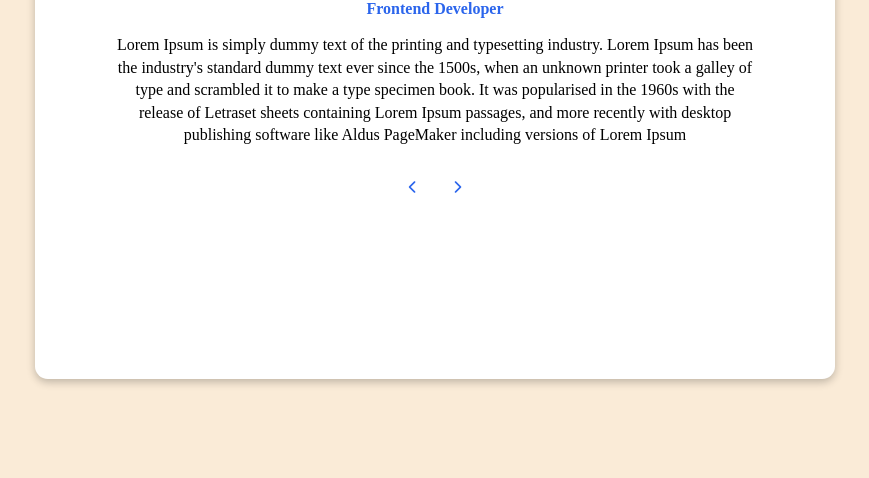
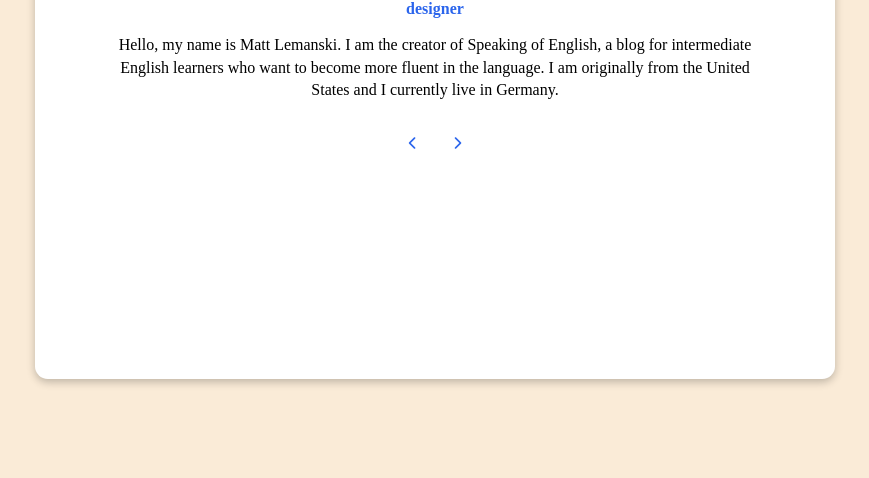
Before and after one commit to afshinaf/review, a plain HTML site: page index.html in a window 1280 px wide. Shown: the part 322-800 px from the top of the page, without its empty margins (205-1074 px from the left). Drawn offline with Linux system fonts and the light colour scheme.

Commit message:
[Enhancement] Make text of card dynamicly from array

```diff
--- a/index.html
+++ b/index.html
@@ -14,22 +14,22 @@
                 </div>
                 <article class="review">
                     <div class="image-container">
-                        <img src="./images/1.jpg" alt="person image" width="150" height="150" />
+                        <img src="./images/1.jpg" alt="person image" id="person-image" width="150" height="150" />
                     </div>
                     <div class="name">
-                        <h3> Barrie Wade </h3>
+                        <h3 id="name"> Barrie Wade </h3>
                     </div>
                     <div class="job">
-                        <h6> Frontend Developer </h6>
+                        <h6 id="job"> Frontend Developer </h6>
                     </div>
-                    <p class="description">
+                    <p class="description" id="info">
                         Lorem Ipsum is simply dummy text of the printing and typesetting industry. Lorem Ipsum has been the industry's standard dummy text ever since the 1500s, when an unknown printer took a galley of type and scrambled it to make a type specimen book.  It was popularised in the 1960s with the release of Letraset sheets containing Lorem Ipsum passages, and more recently with desktop publishing software like Aldus PageMaker including versions of Lorem Ipsum
                     </p>
                     <div class="button-container">
                         <button class="prev-btn">
                             <i class="fa-solid fa-chevron-left"></i>
                         </button>
-                        <button class="prev-btn">
+                        <button class="next-btn">
                             <i class="fa-solid fa-chevron-right"></i>
                         </button>
                     </div>
--- a/index.js
+++ b/index.js
@@ -0,0 +1,90 @@
+const reviews = [
+    {
+        id: 1,
+        name: 'Zach Hall',
+        job: 'designer',
+        image: '/images/1.jpg',
+        description: 'Hello, my name is Matt Lemanski. I am the creator of Speaking of English, a blog for intermediate English learners who want to become more fluent in the language. I am originally from the United States and I currently live in Germany.',
+    },
+    {
+        id: 2,
+        name: 'Ned Montgomery',
+        job: 'designer',
+        image: '/images/2.png',
+        description: 'Hello, my name is Matt Lemanski. I am the creator of Speaking of English, a blog for intermediate English learners who want to become more fluent in the language. I am originally from the United States and I currently live in Germany.',
+    },
+    {
+        id: 3,
+        name: 'Marlon Wood',
+        job: 'seller',
+        image: '/images/3.jpg',
+        description: 'Hello, my name is Matt Lemanski. I am the creator of Speaking of English, a blog for intermediate English learners who want to become more fluent in the language. I am originally from the United States and I currently live in Germany.',
+    },
+    {
+        id: 4,
+        name: 'Madeline Greenwood',
+        job: 'manager',
+        image: '/images/4.jpg',
+        description: 'Hello, my name is Matt Lemanski. I am the creator of Speaking of English, a blog for intermediate English learners who want to become more fluent in the language. I am originally from the United States and I currently live in Germany.',
+    },
+    {
+        id: 5,
+        name: 'Polly Jennings',
+        job: 'product manager',
+        image: '/images/5.jpg',
+        description: 'Hello, my name is Matt Lemanski. I am the creator of Speaking of English, a blog for intermediate English learners who want to become more fluent in the language. I am originally from the United States and I currently live in Germany.',
+    },
+    {
+        id: 6,
+        name: 'andrew mead',
+        job: 'developer',
+        image: '/images/6.jpg',
+        description: 'Hello, my name is Matt Lemanski. I am the creator of Speaking of English, a blog for intermediate English learners who want to become more fluent in the language. I am originally from the United States and I currently live in Germany.',
+    }
+];
+
+const img = document.getElementById('person-image')
+const name = document.getElementById('name')
+const job = document.getElementById('job')
+const info = document.getElementById('info')
+
+
+
+
+let currentItem = 0
+
+const showPerson = (person) => {
+    const item = reviews[person]
+    img.src = item.image
+    name.textContent = item.name
+    job.textContent = item.job
+    info.textContent = item.description
+}
+
+window.addEventListener('DOMContentLoaded', () => {
+    showPerson(currentItem)
+    showNextPerson()
+    showPrevPerson()
+})
+
+const showNextPerson = () => {
+    const nextBtn = document.querySelector('.next-btn')
+    nextBtn.addEventListener('click', () => {
+        currentItem++
+        if(currentItem > reviews.length - 1) {
+            currentItem = 0
+        }
+        showPerson(currentItem)
+    })
+}
+
+const showPrevPerson = () => {
+    const prevBtn = document.querySelector('.prev-btn')
+    prevBtn.addEventListener('click', () => {
+        currentItem--
+        if(currentItem < 0) {
+            currentItem = reviews.length - 1
+        }
+        showPerson(currentItem)
+    })
+}
--- a/style.css
+++ b/style.css
@@ -42,6 +42,7 @@ main {
 
 .review .image-container img {
     border-radius: 100%;
+    object-fit: cover;
 }
 
 .name {
@@ -68,7 +69,7 @@ main {
     margin: 2rem 0 0 0;
 }
 
-.prev-btn {
+.prev-btn, .next-btn {
     outline: none;
     border: none;color: #2B65EC;
     background-color: #fff;
```
